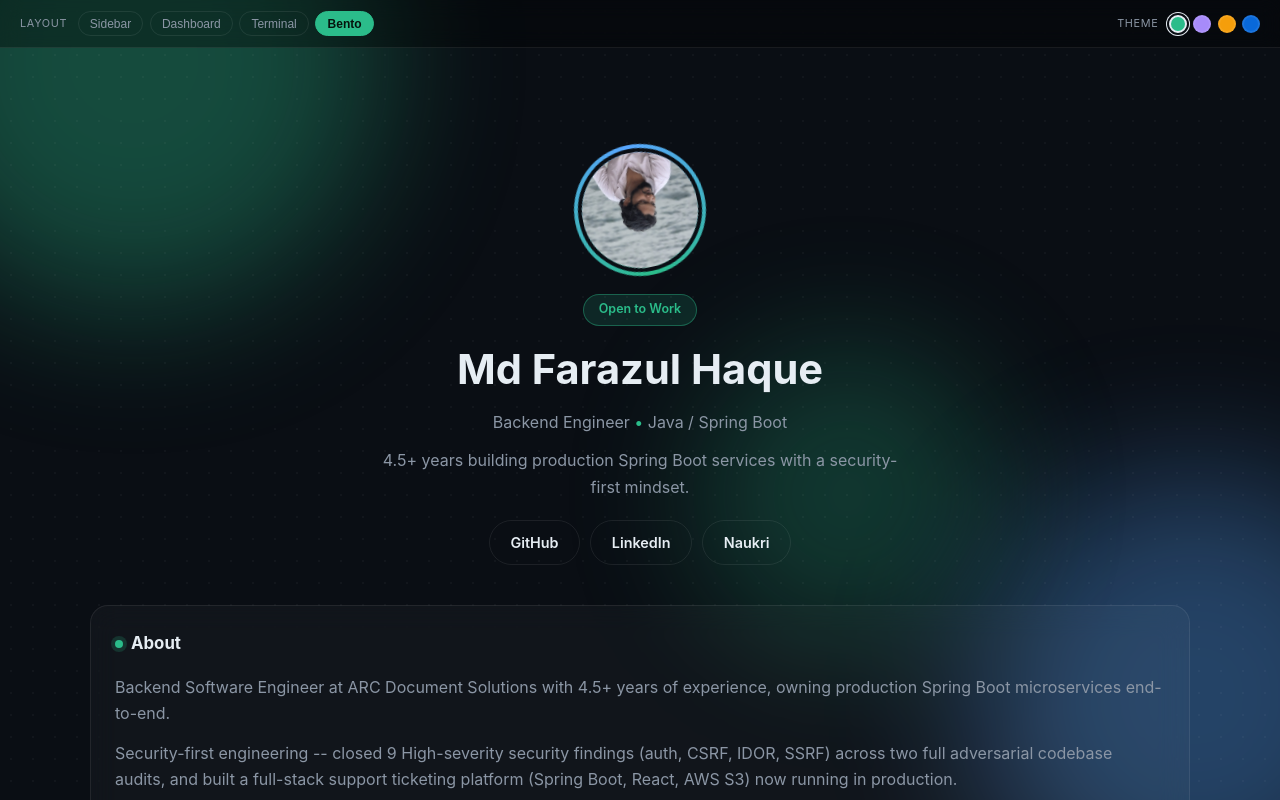
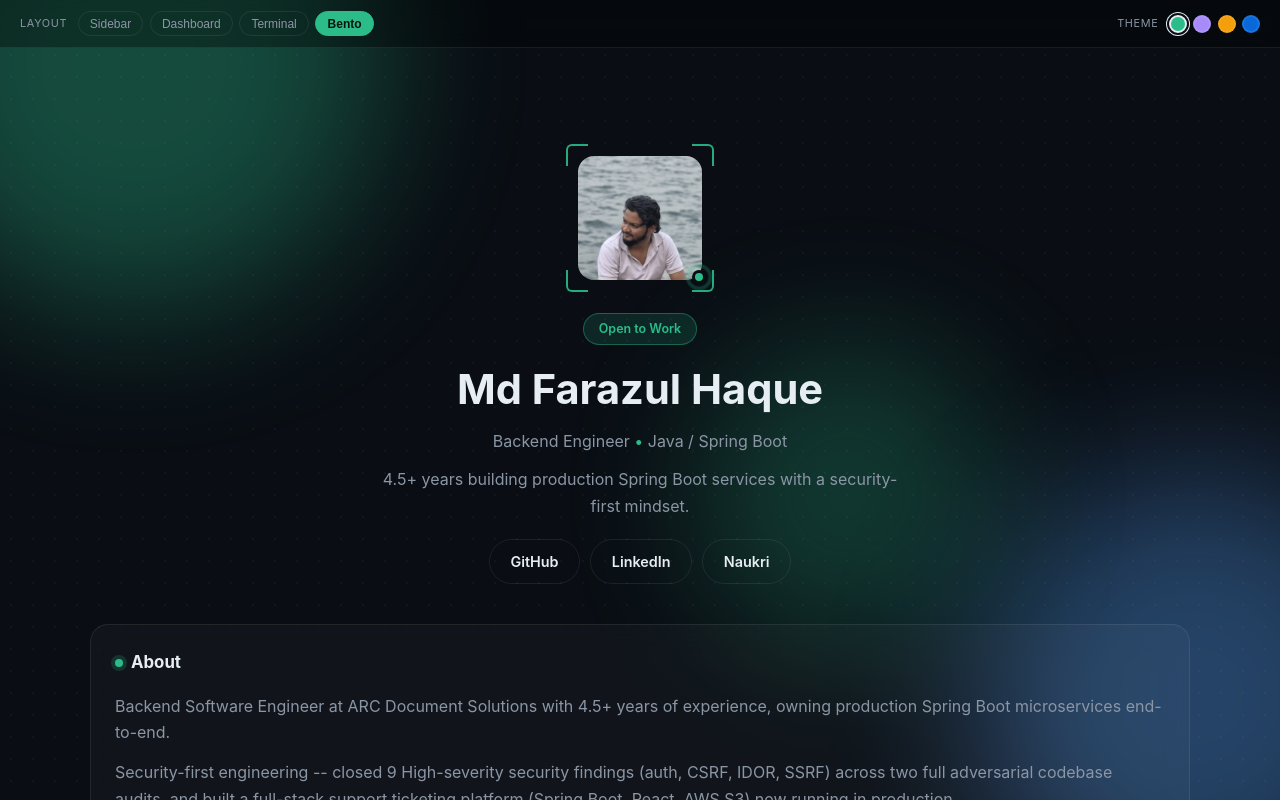
Before and after one commit to Farazulhaque/MyPortfolioWebsite, a React (Vite) app: page / in a window 1280 px wide. Both pictures are taken after a click on the button "Bento". Shown: the top 800 px of the page. Built offline with nearby package versions, Linux system fonts and the light colour scheme.

Commit message:
Add M.Tech education entry and redesign Bento profile frame as scanner-style HUD

```diff
--- a/src/data.js
+++ b/src/data.js
@@ -45,6 +45,12 @@ export const experience = [
 ]
 
 export const education = [
+  {
+    degree: 'M.Tech, Software Engineering',
+    school: 'Babasaheb Bhimrao Ambedkar University',
+    period: '2020 -- 2022',
+    location: 'Lucknow, Uttar Pradesh',
+  },
   {
     degree: 'B.Tech, Computer Science Engineering',
     school: 'Aliah University',
--- a/src/index.css
+++ b/src/index.css
@@ -1158,27 +1158,103 @@ p {
   align-items: center;
 }
 
-.bento-hero-ring {
-  width: 132px;
-  height: 132px;
-  border-radius: 50%;
-  padding: 4px;
-  background: conic-gradient(from 0deg, var(--accent), var(--accent-2), var(--accent));
-  animation: bento-spin 6s linear infinite;
-  margin-bottom: 1.1rem;
-}
-
-@keyframes bento-spin {
-  to { transform: rotate(360deg); }
+.bento-photo-frame {
+  position: relative;
+  width: 148px;
+  height: 148px;
+  padding: 12px;
+  margin-bottom: 1.3rem;
 }
 
 .bento-photo {
   width: 100%;
   height: 100%;
+  border-radius: 16px;
+  object-fit: cover;
+  display: block;
+  filter: saturate(1.05);
+}
+
+.bento-photo-corner {
+  position: absolute;
+  width: 22px;
+  height: 22px;
+  border: 2px solid var(--accent);
+  opacity: 0.9;
+}
+
+.bento-photo-corner-tl {
+  top: 0;
+  left: 0;
+  border-right: none;
+  border-bottom: none;
+  border-top-left-radius: 6px;
+}
+
+.bento-photo-corner-tr {
+  top: 0;
+  right: 0;
+  border-left: none;
+  border-bottom: none;
+  border-top-right-radius: 6px;
+}
+
+.bento-photo-corner-bl {
+  bottom: 0;
+  left: 0;
+  border-right: none;
+  border-top: none;
+  border-bottom-left-radius: 6px;
+}
+
+.bento-photo-corner-br {
+  bottom: 0;
+  right: 0;
+  border-left: none;
+  border-top: none;
+  border-bottom-right-radius: 6px;
+}
+
+.bento-photo-scan {
+  position: absolute;
+  left: 12px;
+  right: 12px;
+  height: 2px;
+  background: linear-gradient(90deg, transparent, var(--accent), transparent);
+  box-shadow: 0 0 8px 1px rgba(var(--accent-rgb), 0.8);
+  animation: bento-scan 3.2s ease-in-out infinite;
+}
+
+@keyframes bento-scan {
+  0%, 100% { top: 14px; opacity: 0; }
+  10% { opacity: 1; }
+  50% { top: calc(100% - 16px); opacity: 1; }
+  60% { opacity: 0; }
+}
+
+.bento-photo-ping {
+  position: absolute;
+  bottom: 8px;
+  right: 8px;
+  width: 14px;
+  height: 14px;
   border-radius: 50%;
-  object-fit: cover;
-  border: 4px solid var(--bg);
-  display: block;
+  background: var(--accent);
+  border: 3px solid var(--bg);
+}
+
+.bento-photo-ping::after {
+  content: '';
+  position: absolute;
+  inset: -3px;
+  border-radius: 50%;
+  border: 2px solid var(--accent);
+  animation: bento-ping 1.8s ease-out infinite;
+}
+
+@keyframes bento-ping {
+  0% { transform: scale(1); opacity: 0.9; }
+  100% { transform: scale(2.2); opacity: 0; }
 }
 
 .bento-status {
--- a/src/layouts/BentoLayout.jsx
+++ b/src/layouts/BentoLayout.jsx
@@ -42,8 +42,14 @@ export default function BentoLayout() {
       <div className="bento-grain" />
 
       <header className="bento-hero">
-        <div className="bento-hero-ring">
+        <div className="bento-photo-frame">
+          <span className="bento-photo-corner bento-photo-corner-tl" />
+          <span className="bento-photo-corner bento-photo-corner-tr" />
+          <span className="bento-photo-corner bento-photo-corner-bl" />
+          <span className="bento-photo-corner bento-photo-corner-br" />
           <img className="bento-photo" src={`${import.meta.env.BASE_URL}profile.jpg`} alt={profile.name} />
+          <span className="bento-photo-scan" />
+          <span className="bento-photo-ping" title="Status: online" />
         </div>
         <span className="badge badge-status bento-status">{profile.status}</span>
         <h1 className="bento-name">{profile.name}</h1>
```
